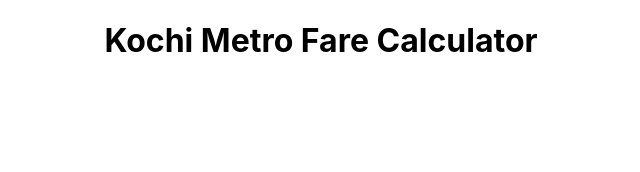
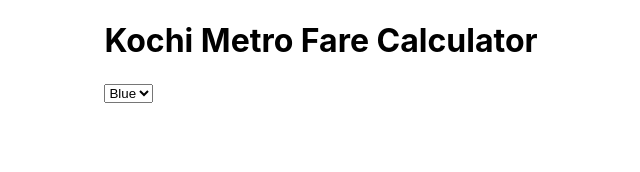
Before and after one commit to cmkishores/kochi-metro-fare, a React (Create React App) app: page / in a window 1280 px wide. Shown: the top 172 px of the page, without its empty margins (319-959 px from the left). Built offline with nearby package versions, Linux system fonts and the light colour scheme.

Commit message:
Add dropdown button

```diff
--- a/src/App.js
+++ b/src/App.js
@@ -1,6 +1,7 @@
 import React from 'react';
 import logo from './logo.svg';
 import './App.css';
+import stationDetails from './stationDetails'
 
 class App extends React.Component {
   constructor() {
@@ -10,10 +11,23 @@
   }
 
 
+
   render() {
+
     return (
       <div>
         <h1> Kochi Metro Fare Calculator</h1>
+        <form>
+        <select
+                    value={this.state.favColor}
+                    onChange={this.handleChange}
+                    name="favColor"
+                >
+                    <option value="blue">Blue</option>
+
+                </select>
+
+        </form>
 
       </div>
     )
--- a/src/stationDetails.js
+++ b/src/stationDetails.js
@@ -1,4 +1,4 @@
-export default [
+const stationDetails =  [
     {
       stop_id: "ALVA",
       stop_name: "Aluva",
@@ -128,3 +128,4 @@
       wheelchair_boarding: "1",
     },
   ];
+  export default stationDetails
```
